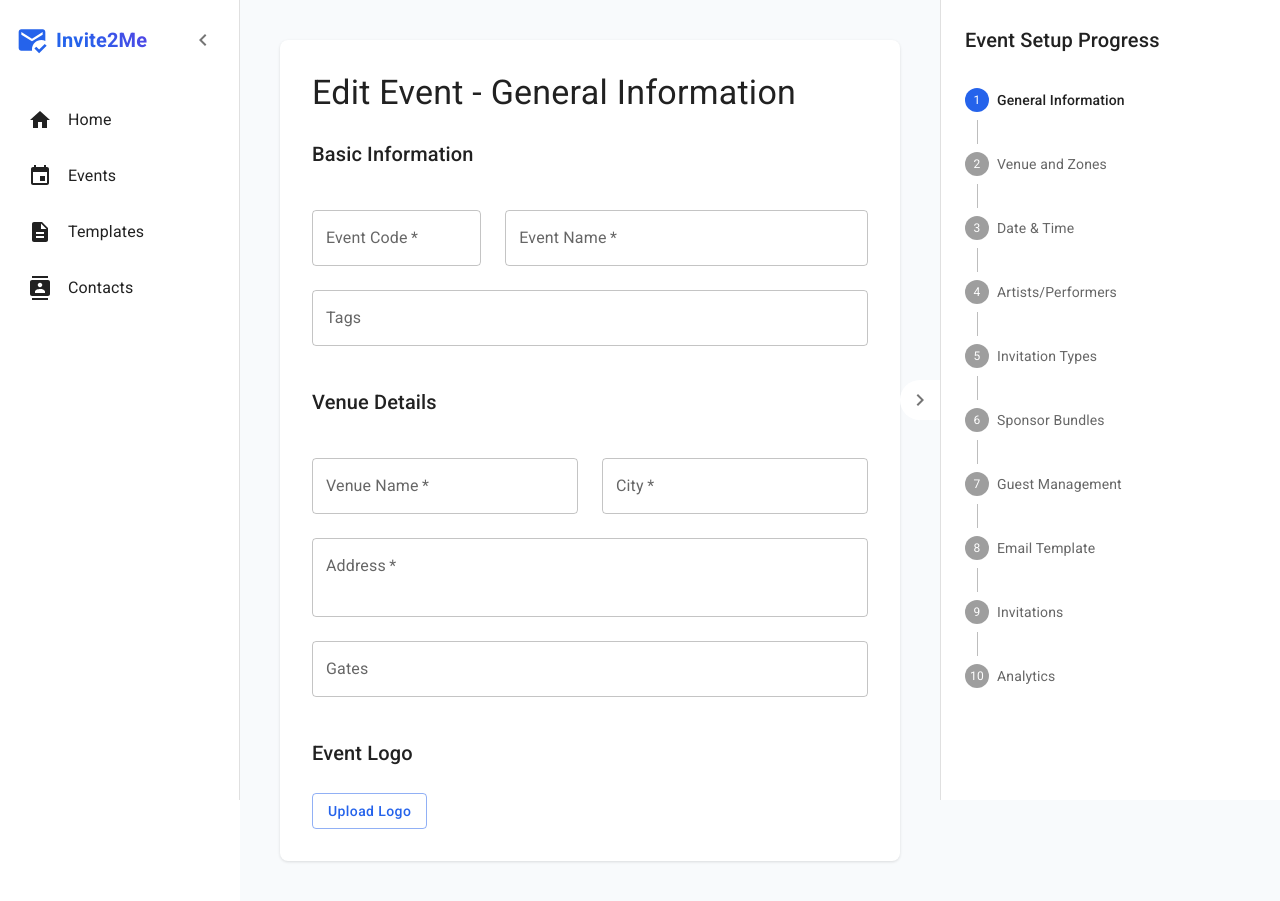
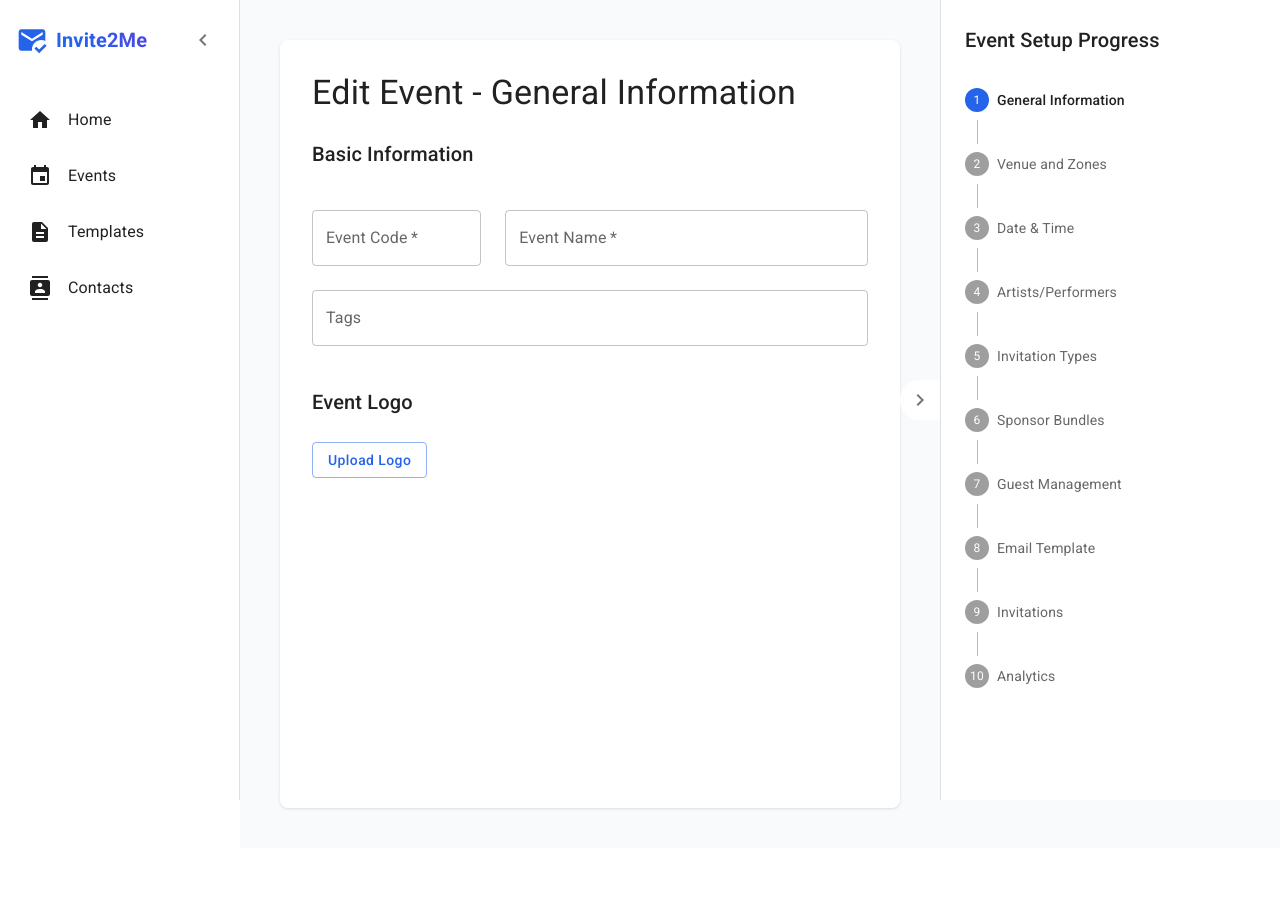
Before and after one commit to bielidev/festivalManager, a React (Vite) app in the folder invitetomeFront/: page /event/1 in a window 1280 px wide. After the commit the page ends 848 px from the top, so only its background shows below. Built offline with nearby package versions, Linux system fonts and the light colour scheme.

Commit message:
refactor: remove venue information fields from GeneralInfo component

```diff
--- a/invitetomeFront/src/components/EventDetails/Steps/GeneralInfo.tsx
+++ b/invitetomeFront/src/components/EventDetails/Steps/GeneralInfo.tsx
@@ -123,82 +123,6 @@ export const GeneralInfo = () => {
           />
         </Grid>
 
-        {/* Venue Information */}
-        <Grid item xs={12}>
-          <Typography variant="h6" sx={{ mb: 2, mt: 2 }}>
-            Venue Details
-          </Typography>
-        </Grid>
-        <Grid item xs={12} md={6}>
-          <TextField
-            value={generalInfoForm.venue}
-            fullWidth
-            label="Venue Name"
-            variant="outlined"
-            required
-            onChange={handleOnChange}
-            name="venue"
-          />
-        </Grid>
-        <Grid item xs={12} md={6}>
-          <TextField
-            value={generalInfoForm.city}
-            fullWidth
-            label="City"
-            variant="outlined"
-            type="text"
-            required
-            onChange={handleOnChange}
-            name="city"
-          />
-        </Grid>
-        <Grid item xs={12}>
-          <TextField
-            value={generalInfoForm.address}
-            fullWidth
-            label="Address"
-            variant="outlined"
-            required
-            multiline
-            rows={2}
-            onChange={handleOnChange}
-            name="address"
-          />
-        </Grid>
-        <Grid item xs={12}>
-          <Autocomplete
-            multiple
-            options={[]}
-            freeSolo
-            value={generalInfoForm.gates}
-            onChange={(_event, newValue) =>
-              handleOnChangeTags(newValue, "gates")
-            }
-            renderTags={(value: string[], getTagProps) =>
-              value.map((option, index) => (
-                <Chip
-                  {...getTagProps({ index })}
-                  sx={{
-                    bgcolor: "#7799CC",
-                    color: "white",
-                    fontWeight: "bold",
-                  }}
-                  key={option}
-                  label={option}
-                />
-              ))
-            }
-            renderInput={(params) => (
-              <TextField
-                {...params}
-                label="Gates"
-                variant="outlined"
-                placeholder="Add gates"
-              />
-            )}
-          />
-        </Grid>
-
         {/* Event Logo Upload */}
         <Grid item xs={12}>
           <Typography variant="h6" sx={{ mb: 2, mt: 2 }}>
```
